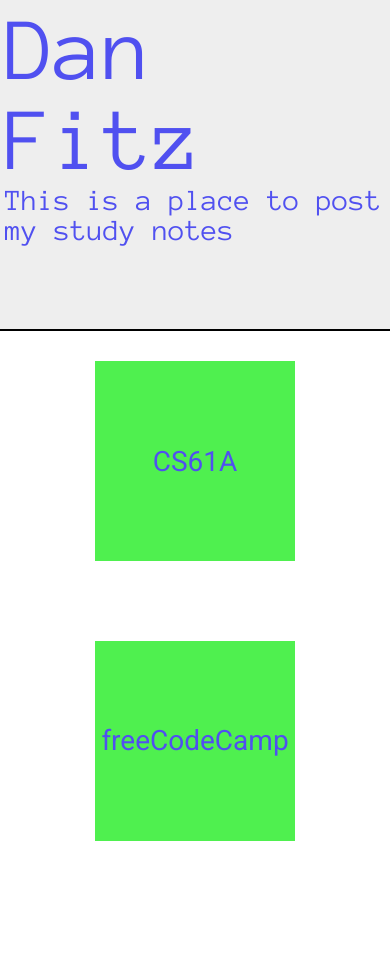
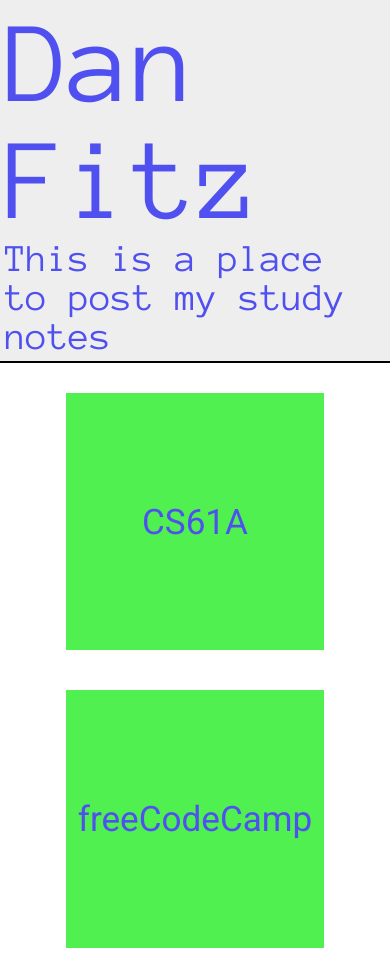
Before and after one commit to danfitz/danielfitz.github.io, a Jekyll site: the page built from index.html, in a window 390 px wide. Built offline with Jekyll 4.4.1, drawn with Linux system fonts in a browser that asks for light colours; before the commit the page ends 900 px from its top, so only the background shows below that.

Commit message:
Update main.css

```diff
--- a/css/main.css
+++ b/css/main.css
@@ -60,16 +60,16 @@
   text-shadow: 0 0 2px #5050F0;
 }
 
-@media (max-width: 900px) {
+@media (max-width: 400px) {
   #siteTitle {
-    font-size: 90px;
+    font-size: 30vw;
   }
   #siteDescription {
-    font-size: 30px;
+    font-size: 10vw;
   }
   .boxItem {
-    width: 200px;
-    height: 200px;
-    font-size: 28px;
+    width: 66vw;
+    height: 66vw;
+    font-size: 9vw;
   }
 }
```
